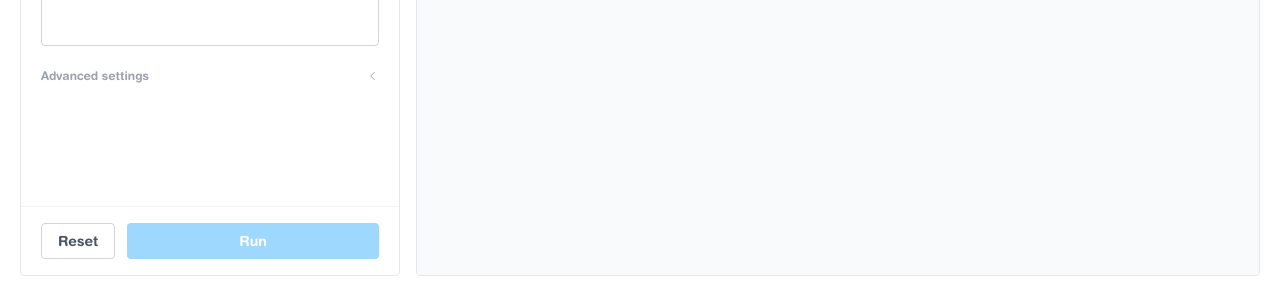
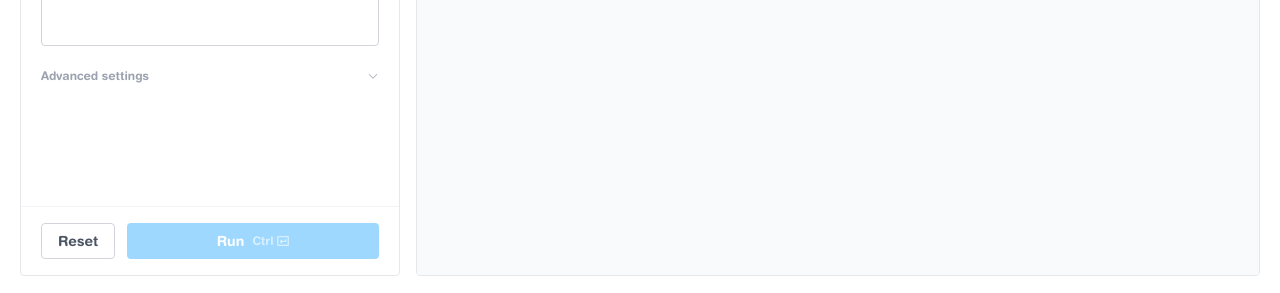
Before and after one commit to jrpll/imgbox, a React (Vite) app in the folder frontend/: page / in a window 1280 px wide. Shown: the part 504-797 px from the top of the page. Built offline with nearby package versions, Linux system fonts and the light colour scheme.

Commit message:
shortcut run + caret fix

```diff
--- a/frontend/src/components/AdvancedSettings.jsx
+++ b/frontend/src/components/AdvancedSettings.jsx
@@ -1,5 +1,5 @@
 import { useState } from 'react';
-import { CaretLeft } from '@phosphor-icons/react';
+import { CaretDown } from '@phosphor-icons/react';
 import { useLang } from '../lib/i18n';
 
 export default function AdvancedSettings({ children }) {
@@ -13,7 +13,7 @@ export default function AdvancedSettings({ children }) {
         className="flex items-center justify-between w-full text-xs text-gray-400 hover:text-gray-600 dark:hover:text-gray-300 transition-colors"
       >
         {t('common.advanced')}
-        <CaretLeft size={12} className={`transition-transform ${open ? '-rotate-90' : ''}`} />
+        <CaretDown size={12} className={`transition-transform ${open ? 'rotate-180' : ''}`} />
       </button>
       {open && children}
     </div>
--- a/frontend/src/components/ImageEditor.jsx
+++ b/frontend/src/components/ImageEditor.jsx
@@ -1,6 +1,6 @@
 import { useState, useEffect, useRef, useMemo } from 'react';
 import { LANGS, LangContext, translate } from '../lib/i18n';
-import { X, Download, Image, CaretDown, SidebarSimple, ArrowLeft, ArrowRight, Trash, Eye, Intersect } from '@phosphor-icons/react';
+import { X, Download, Image, CaretDown, SidebarSimple, ArrowLeft, ArrowRight, Trash, Eye, Intersect, Command, KeyReturn } from '@phosphor-icons/react';
 import boxIconRaw from '../assets/box.svg?raw'
 import { apiPost, apiGet, apiDelete, apiEventSource } from '../lib/api';
 import { loadState, saveState, clearState } from '../lib/persist';
@@ -15,6 +15,8 @@ const MODES = {
   'flux2klein': flux2KleinMode,
   'identity': identityMode,
 };
+
+const IS_MAC = typeof navigator !== 'undefined' && /Mac|iPhone|iPad|iPod/.test(navigator.platform);
 
 export default function ImageEditor() {
   const [images, setImages] = useState([]);
@@ -231,6 +233,20 @@ export default function ImageEditor() {
     setResultMeta(null);
     await clearState(mode);
   };
+
+  // Cmd/Ctrl+Enter to run — ref keeps the listener pointed at the latest state without re-binding
+  const runRef = useRef({ canRun, handleSubmit });
+  runRef.current = { canRun, handleSubmit };
+  useEffect(() => {
+    const onKey = (e) => {
+      if ((e.metaKey || e.ctrlKey) && e.key === 'Enter') {
+        e.preventDefault();
+        if (runRef.current.canRun) runRef.current.handleSubmit();
+      }
+    };
+    window.addEventListener('keydown', onKey);
+    return () => window.removeEventListener('keydown', onKey);
+  }, []);
 
   const Inputs = modeConfig.Inputs;
 
@@ -504,6 +520,12 @@ export default function ImageEditor() {
                 {isLoading && remaining && (
                   <span className="opacity-70">· {remaining} {t('common.left')}</span>
                 )}
+                {!isLoading && (
+                  <span className="inline-flex items-center gap-0.5 opacity-60">
+                    {IS_MAC ? <Command size={12} weight="bold" /> : <span className="text-xs font-semibold">Ctrl</span>}
+                    <KeyReturn size={14} weight="bold" />
+                  </span>
+                )}
               </span>
             </button>
           </div>
```
